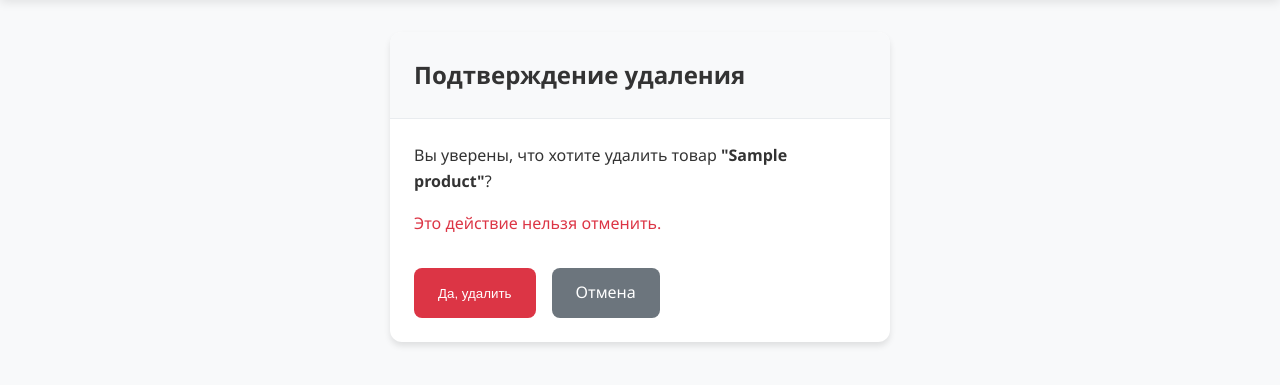
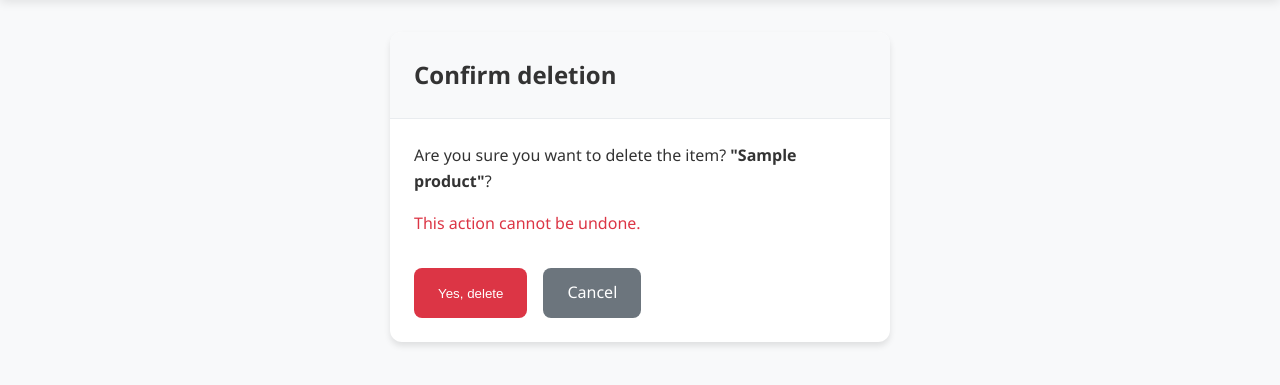
Before and after one commit to CLOUDYMAYN/fashion-cloud-crm, a Django app: template shop/templates/shop/admin_product_delete.html in a window 1280 px wide. Shown: the part 78-463 px from the top of the page. Run offline with Django 4.2, Linux system fonts and the light colour scheme; the template is opened without the code that fills it: values that come from a table or form of the project are taken from there, others are empty; tables that the repository leaves empty hold one stand-in row (values such as "Sample post").

Commit message:
Update admin_product_delete.html

```diff
--- a/shop/templates/shop/admin_product_delete.html
+++ b/shop/templates/shop/admin_product_delete.html
@@ -1,22 +1,22 @@
 {% extends 'shop/base.html' %}
 
-{% block title %}Удаление товара - Магазин одежды{% endblock %}
+{% block title %}Item Removal - Clothing Store{% endblock %}
 
 {% block content %}
 <div class="container mt-4">
     <div class="card" style="max-width: 500px; margin: 0 auto;">
         <div class="card-header">
-            <h2>Подтверждение удаления</h2>
+            <h2>Confirm deletion</h2>
         </div>
         <div class="card-body">
-            <p>Вы уверены, что хотите удалить товар <strong>"{{ product.name }}"</strong>?</p>
-            <p style="color: #dc3545; margin-top: 1rem;">Это действие нельзя отменить.</p>
+            <p>Are you sure you want to delete the item? <strong>"{{ product.name }}"</strong>?</p>
+            <p style="color: #dc3545; margin-top: 1rem;">This action cannot be undone.</p>
 
             <form method="post" style="margin-top: 2rem;">
                 {% csrf_token %}
                 <div style="display: flex; gap: 1rem;">
-                    <button type="submit" class="btn btn-danger">Да, удалить</button>
-                    <a href="{% url 'shop:admin_products' %}" class="btn btn-secondary">Отмена</a>
+                    <button type="submit" class="btn btn-danger">Yes, delete</button>
+                    <a href="{% url 'shop:admin_products' %}" class="btn btn-secondary">Cancel</a>
                 </div>
             </form>
         </div>
```
